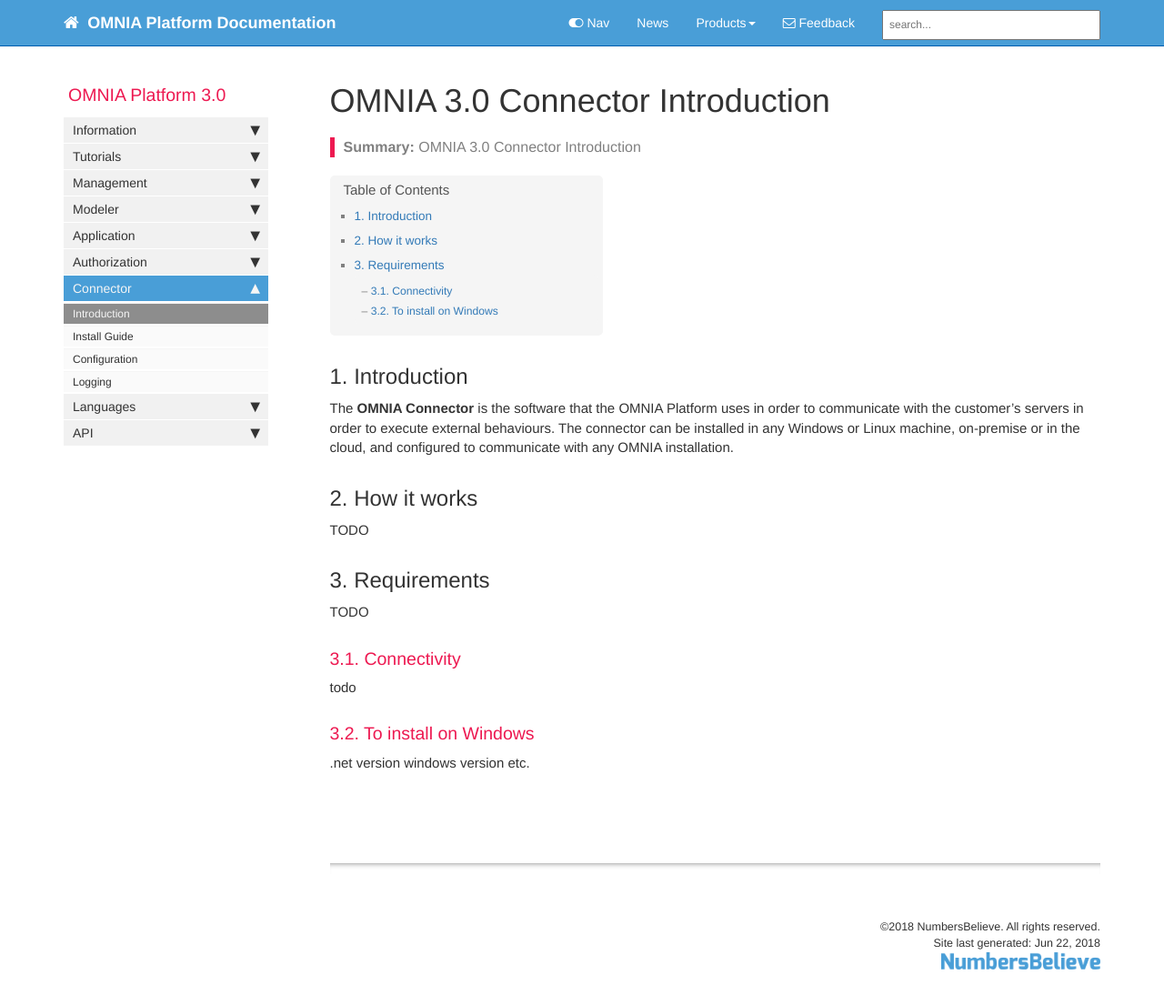
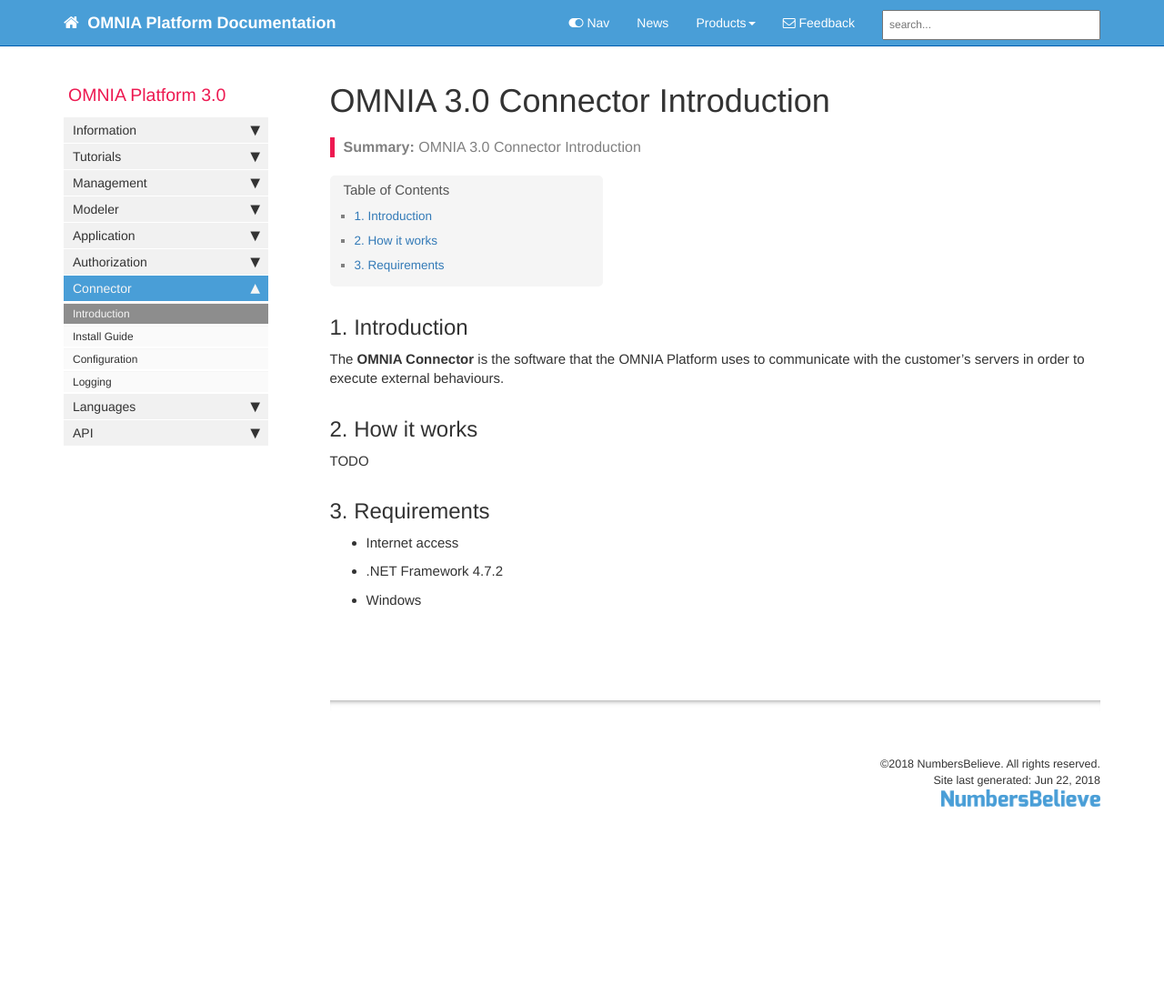
Before and after one commit to daniel8lopes/omnia3, a Jekyll site: the page built from docs/pages/omnia3/Connector/omnia3_connector_introduction.md, in a window 1280 px wide and 1126 px high. Shown: the top 1105 px of the window at 91% size. Built offline with Jekyll 4.4.1, drawn with Linux system fonts in a browser that asks for light colours; nearby versions of some CDN libraries; comment, search, counter and statistics services are not loaded.

Commit message:
Review structure

```diff
--- a/docs/pages/omnia3/Connector/omnia3_connector_install.md
+++ b/docs/pages/omnia3/Connector/omnia3_connector_install.md
@@ -9,11 +9,3 @@ folder: omnia3
 ## 1. Installing the connector
 
 TODO
-
-### 1.1. On Windows
-
-TODO
-
-### 1.2. On Linux
-
-TODO
--- a/docs/pages/omnia3/Connector/omnia3_connector_introduction.md
+++ b/docs/pages/omnia3/Connector/omnia3_connector_introduction.md
@@ -10,21 +10,13 @@ folder: omnia3
 
 ## 1. Introduction
 
-The **OMNIA Connector** is the software that the OMNIA Platform uses in order to communicate with the customer's servers in order to execute external behaviours. The connector can be installed in any Windows or Linux machine, on-premise or in the cloud, and configured to communicate with any OMNIA installation.
+The **OMNIA Connector** is the software that the OMNIA Platform uses to communicate with the customer's servers in order to execute external behaviours.
 
 ## 2. How it works
 TODO
 
 ## 3. Requirements
 
-TODO
-
-### 3.1. Connectivity
-
-todo
-
-### 3.2. To install on Windows
-
-.net version
-windows version
-etc.
+* Internet access
+* .NET Framework 4.7.2
+* Windows
```
Also changed, not shown: docs/pages/omnia3/Connector/omnia3_connector_logs.md (+1 -1 lines).
